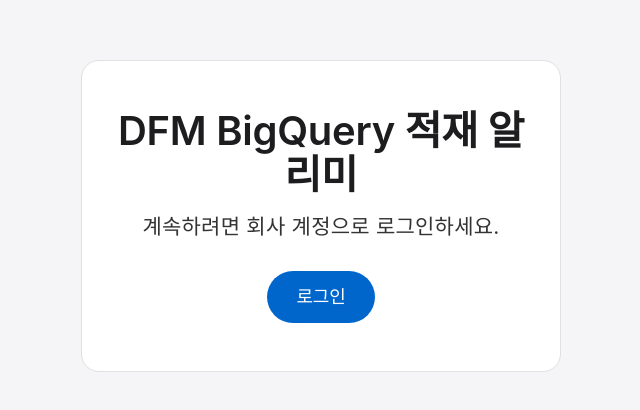
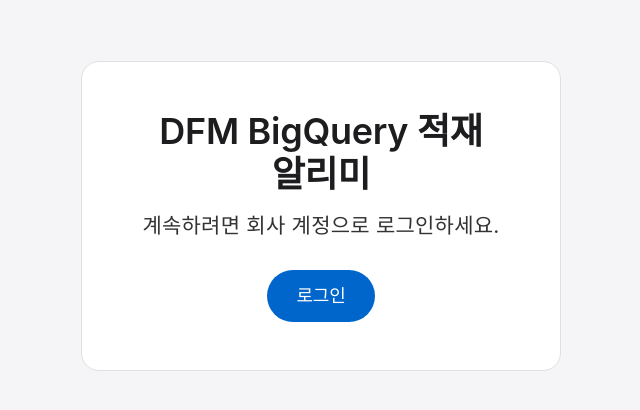
Before and after one commit to emartdt/dfm-bq-load-alerter, a React (Vite) app in the folder frontend/: page /login in a window 1280 px wide. Shown: the part 184-594 px from the top of the page, without its empty margins (319-959 px from the left). Built offline with nearby package versions, Linux system fonts and the light colour scheme; no server answers.

Commit message:
style: adjust login title and lead text styles for better readability
Reduced font size and increased line height for `.login-title`, added `word-break` and `overflow-wrap` to prevent text overflow in `.login-title` and `.login-lead`.

```diff
--- a/frontend/src/App.css
+++ b/frontend/src/App.css
@@ -712,12 +712,14 @@
 }
 .login-title {
   font-family: var(--font-display);
-  font-size: 40px;
+  font-size: 36px;
   font-weight: 600;
-  line-height: 1.1;
+  line-height: 1.2;
   letter-spacing: -0.28px;
   color: var(--color-ink);
   margin: 0 0 var(--sp-md);
+  word-break: keep-all;
+  overflow-wrap: break-word;
 }
 .login-lead {
   font-family: var(--font-display);
@@ -727,6 +729,8 @@
   letter-spacing: 0.231px;
   color: var(--color-ink-muted-80);
   margin: 0 0 var(--sp-xl);
+  word-break: keep-all;
+  overflow-wrap: break-word;
 }
 
 /* Loader placeholder */
```
